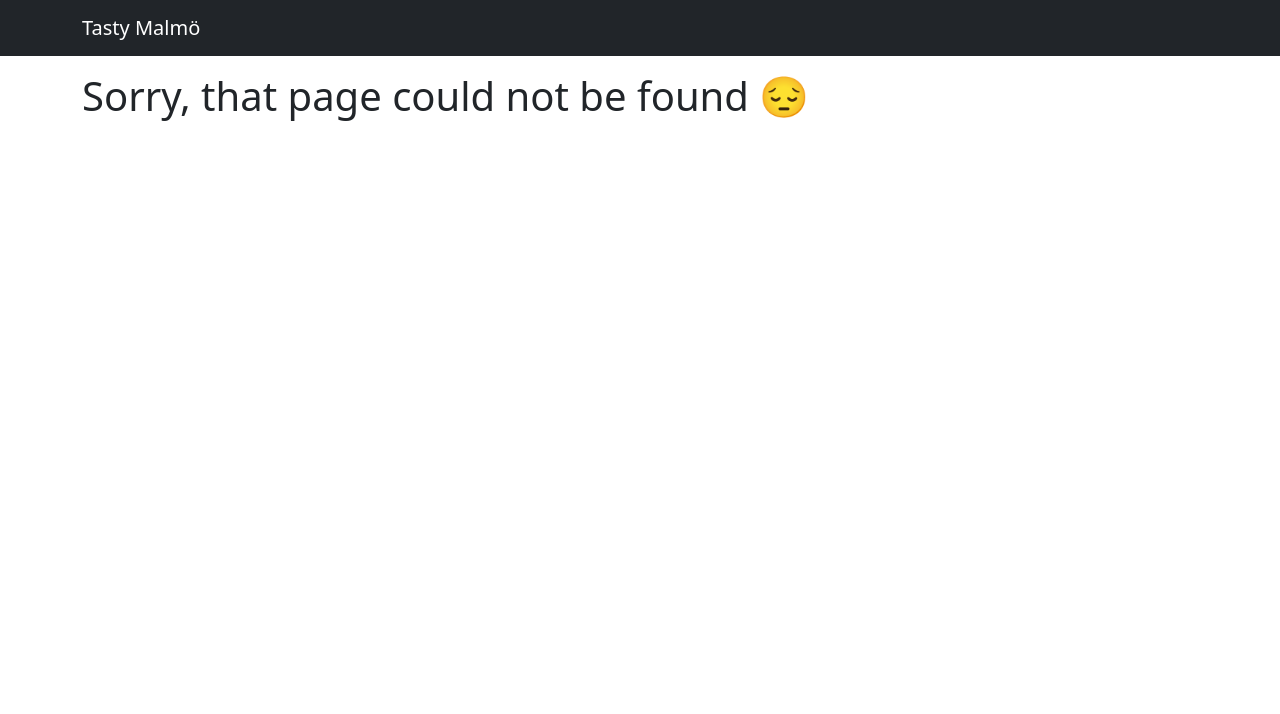
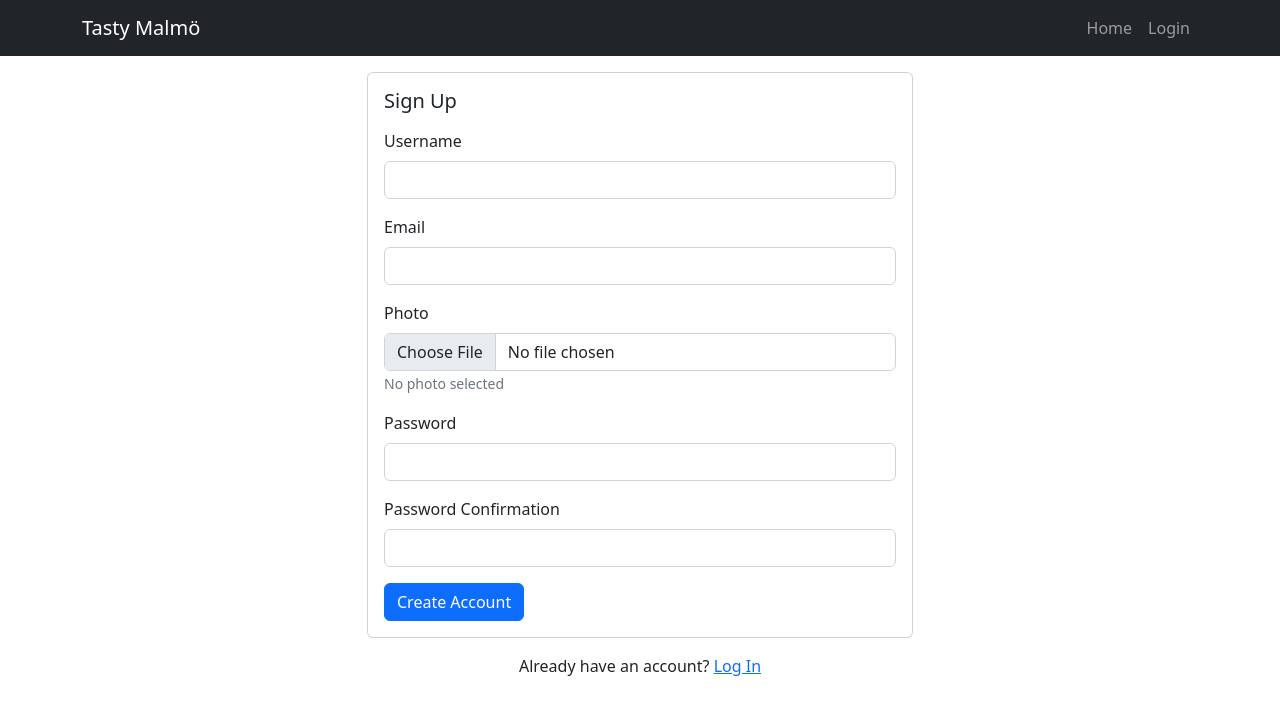
Before and after one commit to glafver/restaurants_map_app, a React (Vite) app: page /signup in a window 1280 px wide. Shown: the top 714 px of the page. Built offline with nearby package versions, Linux system fonts and the light colour scheme; no server answers.

Commit message:
Created AuthContext, updated main.jsx. Added Login, Logout and SingUp Page. Updated Navigation.

```diff
--- a/src/App.jsx
+++ b/src/App.jsx
@@ -2,9 +2,9 @@ import { Routes, Route } from 'react-router-dom'
 import Navigation from './components/Navigation'
 import HomePage from './pages/HomePage'
 import NotFound from './pages/NotFound'
-// import LoginPage from './pages/LoginPage'
-// import LogoutPage from './pages/LogoutPage'
-// import SignupPage from './pages/SignupPage'
+import LoginPage from './pages/LoginPage'
+import LogoutPage from './pages/LogoutPage'
+import SignupPage from './pages/SignupPage'
 // import ForgotPasswordPage from './pages/ForgotPasswordPage'
 // import UpdateProfilePage from './pages/UpdateProfilePage'
 // import RequireAuth from './components/RequireAuth'
@@ -19,10 +19,10 @@ function App() {
 				<Route path="/" element={<HomePage />} />
 				<Route path="*" element={<NotFound />} />
 
-				{/* <Route path="/signup" element={<SignupPage />} />
+				<Route path="/signup" element={<SignupPage />} />
 				<Route path="/login" element={<LoginPage />} />
 				<Route path="/logout" element={<LogoutPage />} />
-				<Route path="/forgot-password" element={<ForgotPasswordPage />} /> */}
+				{/* <Route path="/forgot-password" element={<ForgotPasswordPage />} /> */}
 
 				{/* <Route path="/update-profile" element={
 					<RequireAuth>
--- a/src/components/Navigation.jsx
+++ b/src/components/Navigation.jsx
@@ -1,9 +1,14 @@
 import Container from 'react-bootstrap/Container'
 import Navbar from 'react-bootstrap/Navbar'
 import Nav from 'react-bootstrap/Nav'
+import { NavDropdown, Image } from 'react-bootstrap'
 import { Link, NavLink } from 'react-router-dom'
+import { useAuthContext } from '../contexts/AuthContext'
 
 const Navigation = () => {
+
+	const { currentUser, userName, userPhotoUrl } = useAuthContext()
+
 	return (
 		<Navbar bg="dark" variant="dark" expand="md">
 			<Container>
@@ -11,9 +16,23 @@ const Navigation = () => {
 
 				<Navbar.Toggle aria-controls="basic-navbar-nav" />
 				<Navbar.Collapse id="basic-navbar-nav">
-					{/* <Nav className="ms-auto">
+					<Nav className="ms-auto">
 						<Nav.Link as={NavLink} end to="/">Home</Nav.Link>
-					</Nav> */}
+						{currentUser
+							? <NavDropdown title={
+								<><Image
+									src={userPhotoUrl || 'https://www.salisburyut.com/wp-content/uploads/2020/09/avatar-1-scaled.jpeg'}
+									height={30}
+									width={30}
+									fluid
+									roundedCircle
+								/> <span>{userName}</span></>
+
+							}>
+								<NavLink to="/logout" className="dropdown-item">Log Out</NavLink>
+							</NavDropdown>
+							: <Nav.Link as={NavLink} to="/login">Login</Nav.Link>}
+					</Nav>
 				</Navbar.Collapse>
 			</Container>
 		</Navbar>
--- /dev/null
+++ b/src/contexts/AuthContext.jsx
@@ -0,0 +1,117 @@
+import { createContext, useContext, useEffect, useState } from 'react'
+import {
+	createUserWithEmailAndPassword,
+	signInWithEmailAndPassword,
+	signOut,
+	onAuthStateChanged,
+	updateProfile,
+} from 'firebase/auth'
+import { doc, setDoc } from 'firebase/firestore'
+import { ref, getDownloadURL, uploadBytes } from 'firebase/storage'
+import { auth, db, storage } from '../firebase'
+import SyncLoader from 'react-spinners/SyncLoader'
+
+const AuthContext = createContext()
+
+const useAuthContext = () => {
+	return useContext(AuthContext)
+}
+
+const AuthContextProvider = ({ children }) => {
+	const [currentUser, setCurrentUser] = useState(null)
+	const [userName, setUserName] = useState(null)
+	const [userEmail, setUserEmail] = useState(null)
+	const [userPhotoUrl, setUserPhotoUrl] = useState(null)
+	const [loading, setLoading] = useState(true)
+
+	const signup = async (email, password, name, photo) => {
+
+		await createUserWithEmailAndPassword(auth, email, password)
+
+		await setDisplayNameAndPhoto(name, photo)
+
+		await reloadUser()
+
+		const docRef = doc(db, 'users', auth.currentUser.uid)
+		await setDoc(docRef, {
+			name,
+			email,
+			photoURL: auth.currentUser.photoURL,
+		})
+	}
+
+	const login = (email, password) => {
+		return signInWithEmailAndPassword(auth, email, password)
+	}
+
+	const logout = () => {
+		return signOut(auth)
+	}
+
+	const reloadUser = async () => {
+		await auth.currentUser.reload()
+		setCurrentUser(auth.currentUser)
+		setUserName(auth.currentUser.displayName)
+		setUserEmail(auth.currentUser.email)
+		setUserPhotoUrl(auth.currentUser.photoURL)
+		return true
+	}
+
+	const setDisplayNameAndPhoto = async (displayName, photo) => {
+		let photoURL = auth.currentUser.photoURL
+
+		if (photo) {
+			const fileRef = ref(storage, `photos/${auth.currentUser.email}/${photo.name}`)
+
+			const uploadResult = await uploadBytes(fileRef, photo)
+
+			photoURL = await getDownloadURL(uploadResult.ref)
+		}
+
+		return updateProfile(auth.currentUser, {
+			displayName,
+			photoURL,
+		})
+	}
+
+	useEffect(() => {
+		const unsubscribe = onAuthStateChanged(auth, (user) => {
+			setCurrentUser(user)
+			setUserName(user?.displayName)
+			setUserEmail(user?.email)
+			setUserPhotoUrl(user?.photoURL)
+			setLoading(false)
+		})
+
+		return unsubscribe
+	}, [])
+
+	const contextValues = {
+		currentUser,
+		signup,
+		login,
+		logout,
+		reloadUser,
+		setDisplayNameAndPhoto,
+		userName,
+		userEmail,
+		userPhotoUrl,
+	}
+
+	return (
+		<AuthContext.Provider value={contextValues}>
+			{loading ? (
+				<div id="initial-loader">
+					<SyncLoader color={'red'} size={50} />
+				</div>
+			) : (
+				children
+			)}
+		</AuthContext.Provider>
+	)
+}
+
+export {
+	AuthContextProvider as default,
+	useAuthContext,
+}
--- a/src/main.jsx
+++ b/src/main.jsx
@@ -2,11 +2,14 @@ import React from 'react'
 import ReactDOM from 'react-dom/client'
 import { BrowserRouter } from 'react-router-dom'
 import App from './App'
+import AuthContextProvider from './contexts/AuthContext'
 
 ReactDOM.createRoot(document.getElementById('root')).render(
 	<React.StrictMode>
 		<BrowserRouter>
-			<App />
+			<AuthContextProvider>
+				<App />
+			</AuthContextProvider>
 		</BrowserRouter>
 	</React.StrictMode>
 )
--- /dev/null
+++ b/src/pages/LoginPage.jsx
@@ -0,0 +1,66 @@
+import React, { useRef, useState } from 'react'
+import { Container, Row, Col, Form, Button, Card, Alert } from 'react-bootstrap'
+import { Link, useNavigate } from 'react-router-dom'
+import { useAuthContext } from '../contexts/AuthContext'
+
+const LoginPage = () => {
+	const emailRef = useRef()
+	const passwordRef = useRef()
+	const [error, setError] = useState(null)
+	const [loading, setLoading] = useState(false)
+	const { login } = useAuthContext()
+	const navigate = useNavigate()
+
+	const handleSubmit = async (e) => {
+		e.preventDefault()
+		setError(null);
+
+		try {
+			setLoading(true)
+			await login(emailRef.current.value, passwordRef.current.value)
+			navigate('/')
+
+		} catch (err) {
+			setError(err.message)
+			setLoading(false)
+		}
+	}
+
+	return (
+		<Container className="py-3 center-y">
+
+			<Row>
+				<Col md={{ span: 6, offset: 3 }}>
+					<Card>
+						<Card.Body>
+							<Card.Title className="mb-3">Log In</Card.Title>
+
+							{error && (<Alert variant="danger">{error}</Alert>)}
+
+							<Form onSubmit={handleSubmit}>
+
+								<Form.Group id="email" className="mb-3">
+									<Form.Label>Email</Form.Label>
+									<Form.Control type="email" ref={emailRef} required />
+								</Form.Group>
+
+								<Form.Group id="password" className="mb-3">
+									<Form.Label>Password</Form.Label>
+									<Form.Control type="password" ref={passwordRef} required />
+								</Form.Group>
+
+								<Button disabled={loading} type="submit">Log In</Button>
+							</Form>
+						</Card.Body>
+					</Card>
+
+					<div className="text-center mt-3">
+						Need an account? <Link to="/signup">Sign Up</Link>
+					</div>
+				</Col>
+			</Row>
+		</Container>
+	)
+}
+
+export default LoginPage
--- /dev/null
+++ b/src/pages/LogoutPage.jsx
@@ -0,0 +1,33 @@
+import React, { useEffect } from 'react'
+import { Container, Row, Col, Card } from 'react-bootstrap'
+import { useNavigate } from 'react-router-dom'
+import { useAuthContext } from '../contexts/AuthContext'
+
+const LogoutPage = () => {
+	const navigate = useNavigate()
+	const { logout } = useAuthContext()
+
+	useEffect(() => {
+		const logoutUser = async () => {
+			await logout()
+			navigate('/')
+		}
+		logoutUser()
+	}, [])
+
+	return (
+		<Container className="py-3 center-y">
+			<Row>
+				<Col md={{ span: 6, offset: 3 }}>
+					<Card>
+						<Card.Body>
+							<Card.Text>You are logging out...</Card.Text>
+						</Card.Body>
+					</Card>
+				</Col>
+			</Row>
+		</Container>
+	)
+}
+
+export default LogoutPage
--- /dev/null
+++ b/src/pages/SignupPage.jsx
@@ -0,0 +1,106 @@
+import React, { useRef, useState } from 'react'
+import { Container, Row, Col, Form, Button, Card, Alert } from 'react-bootstrap'
+import { Link, useNavigate } from 'react-router-dom'
+import { useAuthContext } from '../contexts/AuthContext'
+
+const SignupPage = () => {
+	const emailRef = useRef()
+	const displayNameRef = useRef()
+	const passwordRef = useRef()
+	const passwordConfirmRef = useRef()
+	const [error, setError] = useState(null)
+	const [loading, setLoading] = useState(false)
+	const [photo, setPhoto] = useState(false)
+	const { signup } = useAuthContext()
+	const navigate = useNavigate()
+
+	const handleFileChange = (e) => {
+		if (!e.target.files.length) {
+			setPhoto(null)
+			return
+		}
+
+		setPhoto(e.target.files[0])
+	}
+
+	const handleSubmit = async (e) => {
+		e.preventDefault()
+
+		if (passwordRef.current.value !== passwordConfirmRef.current.value) {
+			return setError("The passwords does not match")
+		}
+
+		setError(null);
+
+		try {
+			setLoading(true)
+
+			await signup(emailRef.current.value, passwordRef.current.value, displayNameRef.current.value, photo)
+
+			navigate('/')
+		} catch (err) {
+			setError(err.message)
+			setLoading(false)
+		}
+	}
+
+	return (
+		<Container className="py-3 center-y">
+			<Row>
+				<Col md={{ span: 6, offset: 3 }}>
+					<Card>
+						<Card.Body>
+							<Card.Title className="mb-3">Sign Up</Card.Title>
+
+							{error && (<Alert variant="danger">{error}</Alert>)}
+
+							<Form onSubmit={handleSubmit}>
+
+								<Form.Group id="displayName" className="mb-3">
+									<Form.Label>Username</Form.Label>
+									<Form.Control type="text" ref={displayNameRef} required />
+								</Form.Group>
+
+								<Form.Group id="email" className="mb-3">
+									<Form.Label>Email</Form.Label>
+									<Form.Control type="email" ref={emailRef} required />
+								</Form.Group>
+
+								<Form.Group id="photo" className="mb-3">
+									<Form.Label>Photo</Form.Label>
+									<Form.Control type="file" onChange={handleFileChange} />
+									<Form.Text>
+										{
+											photo
+												? `${photo.name} (${Math.round(photo.size / 1024)} kB)`
+												: 'No photo selected'
+										}
+									</Form.Text>
+								</Form.Group>
+
+								<Form.Group id="password" className="mb-3">
+									<Form.Label>Password</Form.Label>
+									<Form.Control type="password" ref={passwordRef} required />
+								</Form.Group>
+
+								<Form.Group id="password-confirm" className="mb-3">
+									<Form.Label>Password Confirmation</Form.Label>
+									<Form.Control type="password" ref={passwordConfirmRef} required />
+								</Form.Group>
+
+								<Button disabled={loading} type="submit">Create Account</Button>
+							</Form>
+
+						</Card.Body>
+					</Card>
+
+					<div className="text-center mt-3">
+						Already have an account? <Link to="/login">Log In</Link>
+					</div>
+				</Col>
+			</Row>
+		</Container>
+	)
+}
+
+export default SignupPage
```
